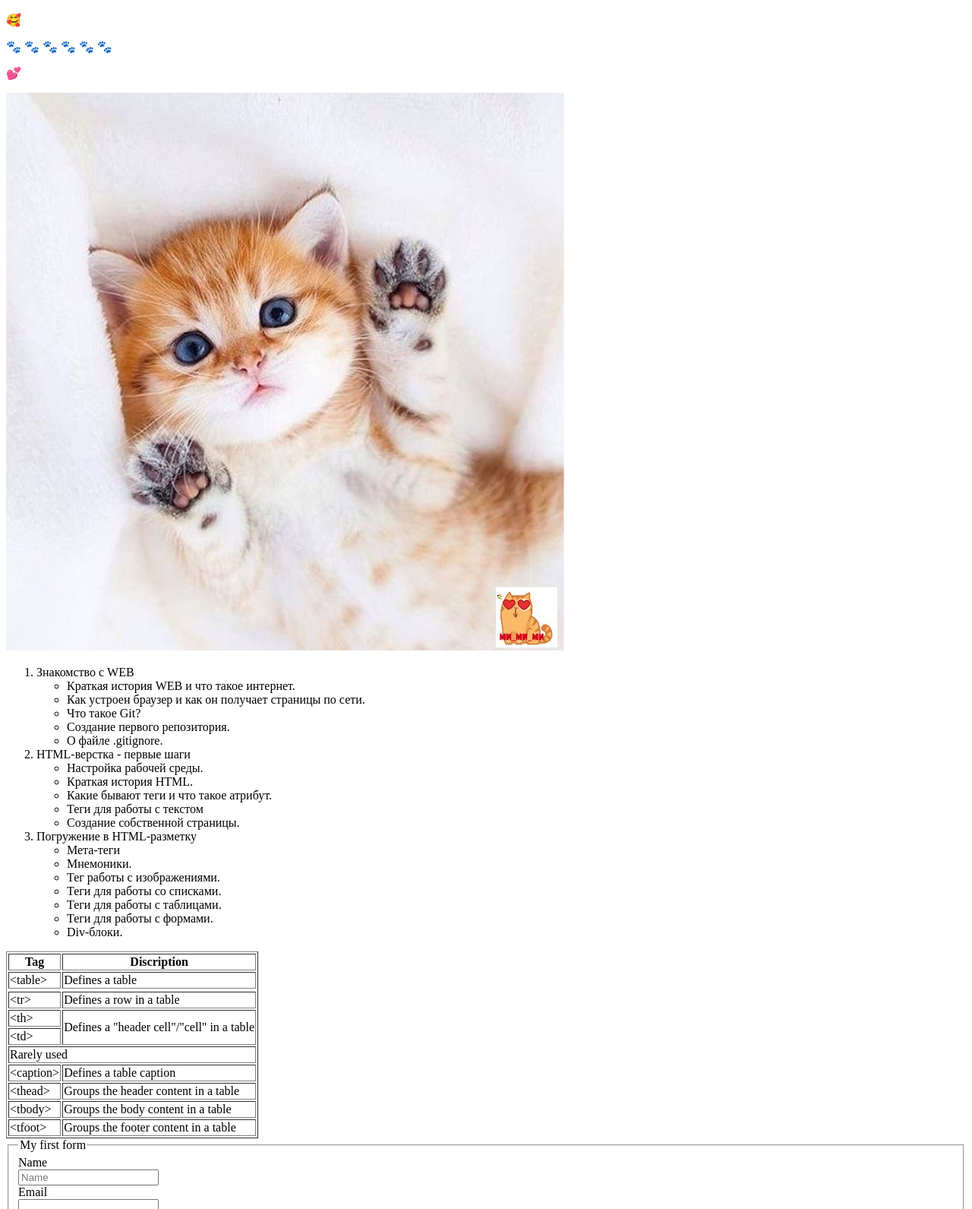
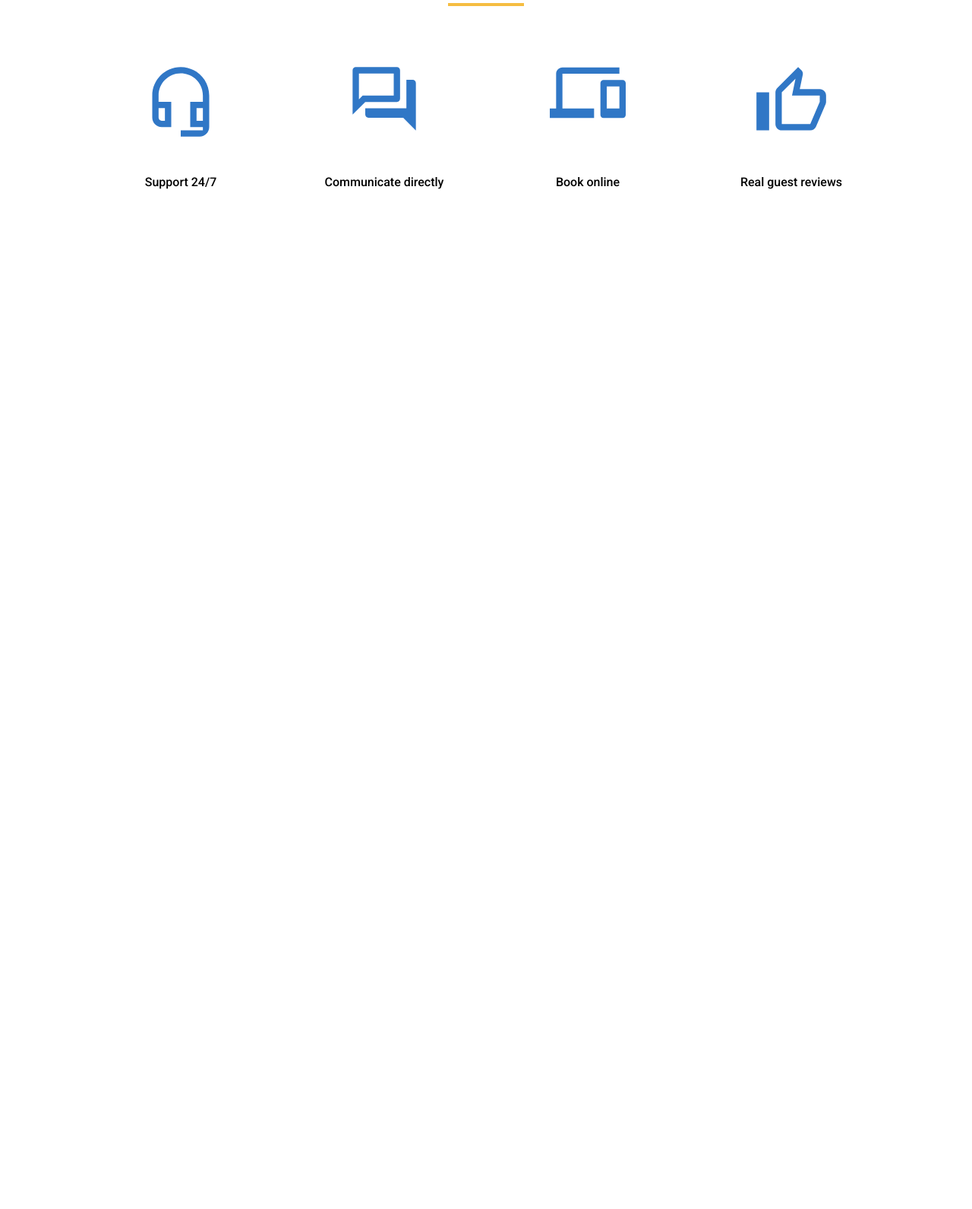
Before and after one commit to housewife-in-it/am-html, a plain HTML site: page index.html in a window 1280 px wide. Shown: the part 183-1774 px from the top of the page at 76% size. After the commit the page ends 800 px from the top, so only its background shows below. Drawn offline with Linux system fonts and the light colour scheme.

Commit message:
Lesson4 (#4)
* DZ2

* block offer

Co-authored-by: almuly <52214303+almuly@users.noreply.github.com>

```diff
--- a/index.html
+++ b/index.html
@@ -5,142 +5,36 @@
   <meta name="viewport"
         content="width=device-width, user-scalable=no, initial-scale=1.0, maximum-scale=1.0, minimum-scale=1.0">
   <meta http-equiv="X-UA-Compatible" content="ie=edge">
-  <title>Little Feature</title>
+  <link rel="stylesheet" href="styles/styles.css">
+  <link href="https://fonts.googleapis.com/css2?family=Roboto:wght@300;500&display=swap" rel="stylesheet">
+  <title>Triphouse</title>
 </head>
 <body>
-<h1>Моя первая страница</h1>
+<section class="container">
+  <div class="advert__wrapper">
+    <p class="title">What do offer</p>
+    <hr>
+    <div class="row">
+      <div class="image__wrapper">
+        <img class="icons" src="images/headear.svg" alt="Support 24/7"/>
+        <p class="img__text">Support 24/7</p>
+      </div>
+      <div class="image__wrapper">
+        <img class="icons" src="images/message.svg" alt="Communicate directly"/>
+        <p class="img__text">Communicate directly</p>
+      </div>
+      <div class="image__wrapper">
+        <img class="icons" src="images/laptop.svg" alt="Book online"/>
+        <p class="img__text">Book online</p>
+      </div>
+      <div class="image__wrapper">
+        <img class="icons" src="images/like.svg" alt="Real guest reviews"/>
+        <p class="img__text">Real guest reviews</p>
+      </div>
 
-<p><a href="about/index.html"> Об авторе </a></p>
-<hr>
-<p>ева смотрит в окошко</p>
-<p>мы пьем чай</p>
-<p>&#129392</p>
-<p>&#128062 &#128062 &#128062 &#128062 &#128062 &#128062</p>
-<p>&#128149 </p>
-<img src="./images/котииик
-.jpg" alt="лапки"/>
-<ol>
-  <li>Знакомство с WEB</li>
-  <ul>
-    <li>Краткая история WEB и что такое интернет.</li>
-    <li>Как устроен браузер и как он получает страницы по сети.</li>
-    <li>Что такое Git?</li>
-    <li>Создание первого репозитория.</li>
-    <li>О файле .gitignore.</li>
-  </ul>
-  <li>HTML-верстка - первые шаги</li>
-  <ul>
-    <li>Настройка рабочей среды.</li>
-    <li>Краткая история HTML.</li>
-    <li>Какие бывают теги и что такое атрибут.</li>
-    <li>Теги для работы с текстом</li>
-    <li>Создание собственной страницы.</li>
-  </ul>
-  <li>Погружение в HTML-разметку</li>
-  <ul>
-    <li>Мета-теги</li>
-    <li>Мнемоники.</li>
-    <li>Тег работы с изображениями.</li>
-    <li>Теги для работы со списками.</li>
-    <li>Теги для работы с таблицами.</li>
-    <li>Теги для работы с формами.</li>
-    <li>Div-блоки.</li>
-  </ul>
-</ol>
-<table border="1">
-  <tr>
-    <th>Tag</th>
-    <th>Discription</th>
-  </tr>
-  <tr>
-    <td>&lt;table&gt;</td>
-    <td>Defines a table</td>
-  <tr/>
-  <tr>
-    <td>&lt;tr&gt;</td>
-    <td>Defines a row in a table</td>
-  </tr>
-  <tr>
-    <td>&lt;th&gt;</td>
-    <td rowspan="2"> Defines a "header cell"/"cell" in a table</td>
-  </tr>
-  <tr>
-    <td>&lt;td&gt;</td>
-  </tr>
-  <tr>
-    <td colspan="2">Rarely used</td>
-  </tr>
-  <tr>
-    <td>&lt;caption&gt;</td>
-    <td>Defines a table caption</td>
-  </tr>
-  <tr>
-    <td>&lt;thead&gt;</td>
-    <td>Groups the header content in a table</td>
-  </tr>
-  <tr>
-    <td>&lt;tbody&gt;</td>
-    <td>Groups the body content in a table</td>
-  </tr>
-  <tr>
-    <td>&lt;tfoot&gt;</td>
-    <td>Groups the footer content in a table</td>
-  </tr>
-</table>
+    </div>
+  </div>
 
-<form action="/" method="GET">
-  <fieldset>
-    <legend>My first form</legend>
-    <label for="fname">Name</label>
-    <br>
-    <input required placeholder="Name" type="text" id="fname" name="name">
-    <br>
-    <label for="mail">Email</label>
-    <br>
-    <input required type="email" id="mail" name="mail">
-    <br>
-    <label for="pass">Password</label>
-    <br>
-    <input required type="password" id="pass" name="password">
-    <br>
-    <label for="level">Your programming level</label>
-    <br>
-    <input type="range" id="level" name="level" min="1" max="10">
-    <br><br>
-    <p>What does HTML stand for?</p>
-    <input type="checkbox" id="html" name="html">
-    <label for="html">Hyperlinks and Text Markup Language</label>
-    <br>
-    <input type="checkbox" id="html2" name="html2">
-    <label for="html2">Home Tool Markup Language</label>
-    <br>
-    <input type="checkbox" id="html3" name="html3">
-    <label for="html3">Hyper Text Markup Language </label>
-    <br><br>
-    <p>What does HTTP stand for?</p>
-    <input type="radio" id="http" name="http">
-    <label for="http">Hyper text Translate Protocol</label>
-    <br>
-    <input type="radio" id="http2" name="http2">
-    <label for="http2">Hyper text Transmission Protocol</label>
-    <br>
-    <input type="radio" id="http3" name="http3">
-    <label for="http3">Hyper text Transfer Protocol</label>
-   <br>
-    <label for="comment">Comment</label>
-    <br>
-    <textarea maxlength="500" id="comment" name="com">Comment</textarea>
-    <br>
-    <label for="answer">What does HTML Stand for?</label>
-    <br>
-    <select name="answer" id="answer">
-      <option value="money">money</option>
-      <option value="cats">cats</option>
-      <option value="monkey">monkey</option>
-    </select>
-    <br><br>
-    <button type="submit">Send</button>
-  </fieldset>
-</form>
+</section>
 </body>
 </html>
--- /dev/null
+++ b/styles/styles.css
@@ -0,0 +1,55 @@
+* {
+    margin: 0;
+    padding: 0;
+    font-family: 'Roboto', sans-serif;
+}
+
+.container {
+    padding: 120px 104px;
+}
+
+.advert__wrapper {
+    display: flex;
+    flex-direction: column;
+    align-items: center;
+}
+
+.title {
+    font-size: 40px;
+    font-weight: 500;
+    padding-bottom: 20px;
+}
+
+hr {
+    width: 100px;
+    height: 4px;
+    background: #F5BD41;
+    border: 0;
+    margin-bottom: 80px;
+}
+
+.row {
+    display: flex;
+    flex-direction: row;
+    width: 100%;
+    justify-content: space-between;
+    max-width: 1230px;
+}
+
+.image__wrapper {
+    width: 25%;
+    display: flex;
+    align-items: center;
+    flex-direction: column;
+    justify-content: space-between;
+}
+
+.icons {
+    max-width: 100px;
+    padding-bottom: 50px;
+}
+
+.img__text {
+    font-weight: 400;
+    size: 24px;
+}
```
Also changed, not shown: about/index.html (deleted, +0 -25 lines), images/headear.svg (added), images/laptop.svg (added), images/like.svg (added), images/message.svg (added), images/котииик.jpg (deleted).
